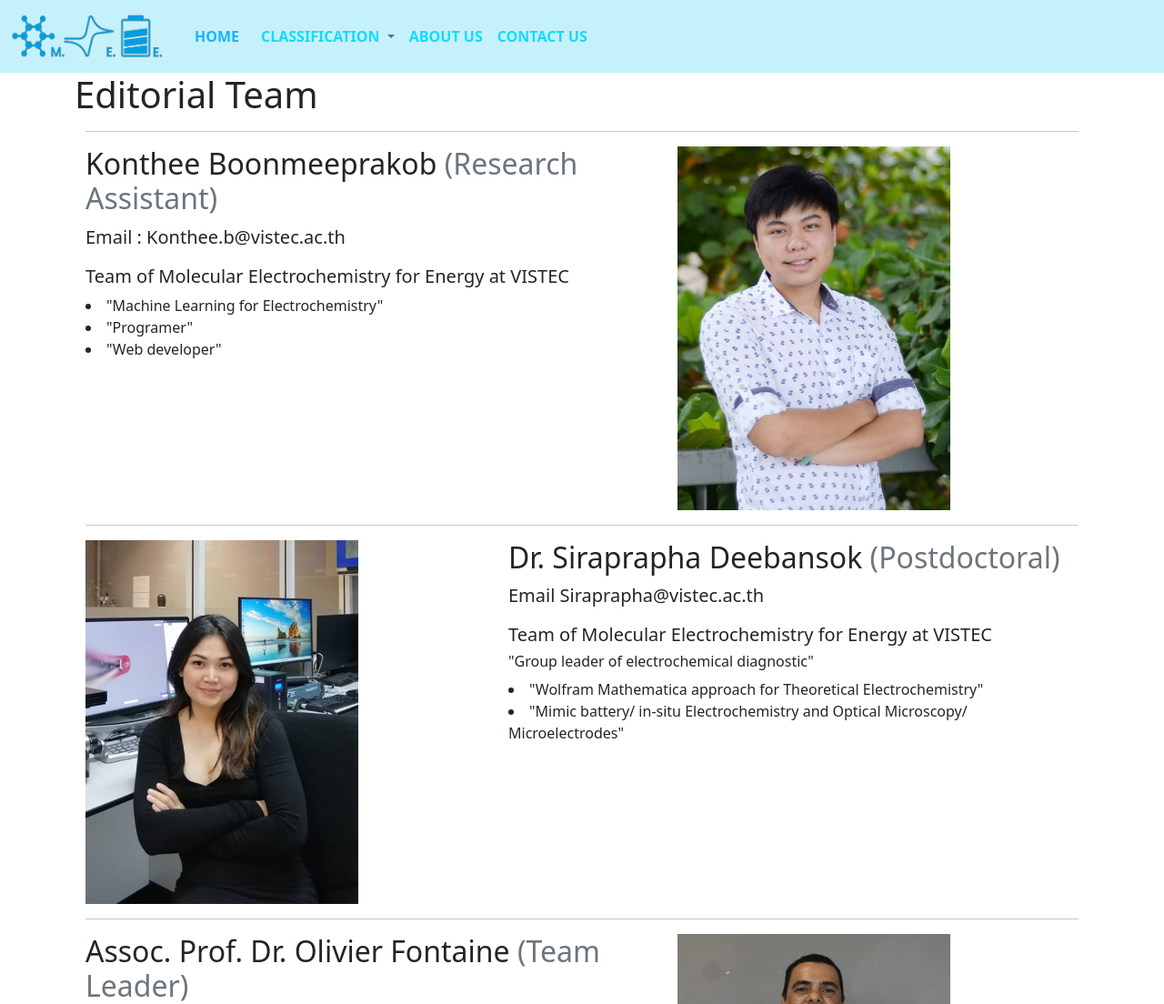
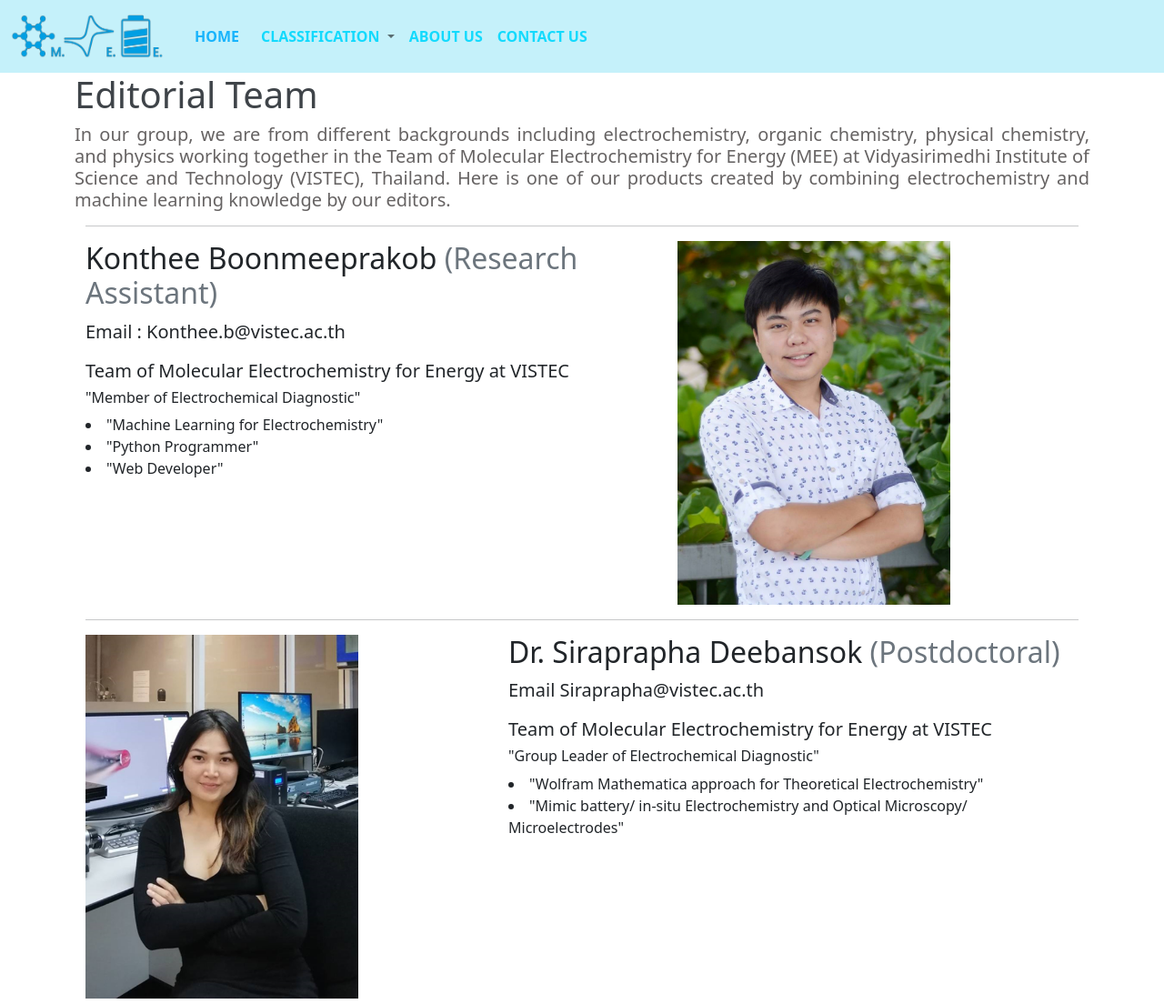
Before and after one commit to Konthee/MEE-TB-Robot.github.io, a Flask app: page /about in a window 1280 px wide. Shown: the top 1104 px of the page at 91% size. Run offline with Flask 2, Linux system fonts and the light colour scheme.

Commit message:
Add files via upload

```diff
--- a/templates/about.html
+++ b/templates/about.html
@@ -4,8 +4,12 @@
 
 {% block content%}
 <div class="container">
-<h1>Editorial Team </h1>
+<h1 style="color:#3f4449">Editorial Team </h1>
 
+<h5 style="color:#666363; text-align:justify" >In our group, we are from different backgrounds including electrochemistry, organic chemistry, physical chemistry,
+  and physics working together in the Team of Molecular Electrochemistry for Energy (MEE)
+  at Vidyasirimedhi Institute of Science and Technology (VISTEC), Thailand. Here is one of our products created by combining electrochemistry
+  and machine learning knowledge by our editors. </h5>
 
 <div class="container marketing">
 
@@ -18,9 +22,10 @@
         <h2 class="featurette-heading">Konthee Boonmeeprakob <span class="text-muted">(Research Assistant)</span></h2>
         <p class="lead"><b>Email </b>: Konthee.b@vistec.ac.th</p>
         <h5>Team of Molecular Electrochemistry for Energy at VISTEC</h5>
+        <h6>"Member of Electrochemical Diagnostic"</h6>
         <li><h7>"Machine Learning for Electrochemistry"</h7></li>
-        <li><h7>"Programer"</h7></li>
-        <li><h7>"Web developer"</h7></li>
+        <li><h7>"Python Programmer"</h7></li>
+        <li><h7>"Web Developer"</h7></li>
       </div>
       <div class="col-md-5">
         <img src="../static/Knot.png" alt="" width="300" height="400">
@@ -35,7 +40,7 @@
         <h2 class="featurette-heading">Dr. Siraprapha Deebansok <span class="text-muted">(Postdoctoral)</span></h2>
         <p class="lead"><b>Email </b> Siraprapha@vistec.ac.th</p>
         <h5>Team of Molecular Electrochemistry for Energy at VISTEC</h5>
-        <h6>"Group leader of electrochemical diagnostic"</h6>
+        <h6>"Group Leader of Electrochemical Diagnostic"</h6>
         <li><h7>"Wolfram Mathematica approach for Theoretical Electrochemistry"</h7></li>
         <li><h7>"Mimic battery/ in-situ Electrochemistry and Optical Microscopy/ Microelectrodes"</h7></li>
 
--- a/templates/layout.html
+++ b/templates/layout.html
@@ -27,14 +27,12 @@
                 <h7><b style="color:rgb(19, 218, 253)">CLASSIFICATION</b></h7>
               </a>
               <ul class="dropdown-menu" aria-labelledby="navbarDropdown">
-                <li><a class="dropdown-item" href="{{url_for('profile')}}"><b style="color:rgb(0, 0, 0)">CNN</b></a></li>
+                <li><a class="dropdown-item" href="{{url_for('CNN')}}"><b style="color:rgb(0, 0, 0)">CNN</b></a></li>
                 <li><hr class="dropdown-divider"></li>
                 <li><a class="dropdown-item" href="{{url_for('GCD')}}"><h7>GCD</h7></a></li>
                 <li><a class="dropdown-item" href="{{url_for('CV')}}"><h7>CV</h7></a></li>
 
                 <!--
-
-                  <li><a class="dropdown-item" href="{{url_for('profile')}}"><b style="color:rgb(0, 0, 0)">CNN</b></a></li>
                   <li><a class="dropdown-item" href="{{url_for('GCD')}}"><h7>GCD</h7></a></li>
                 <li><a class="dropdown-item" href="{{url_for('CV')}}"><h7>CV</h7></a></li>
                   -->
@@ -50,10 +48,7 @@
 
 
 
-               <!--
-              <li class="nav-item">
-                <a class="nav-link" href="{{url_for('profile')}}"><b style="color:rgb(252, 248, 248)">ADMIN</b></a>
-                -->
+
 
 
 
```
Also changed, not shown: templates/CNN.html (added, +30 -0 lines), templates/index.html (+3 -4 lines), templates/Contact.html (line endings or trailing spaces).
